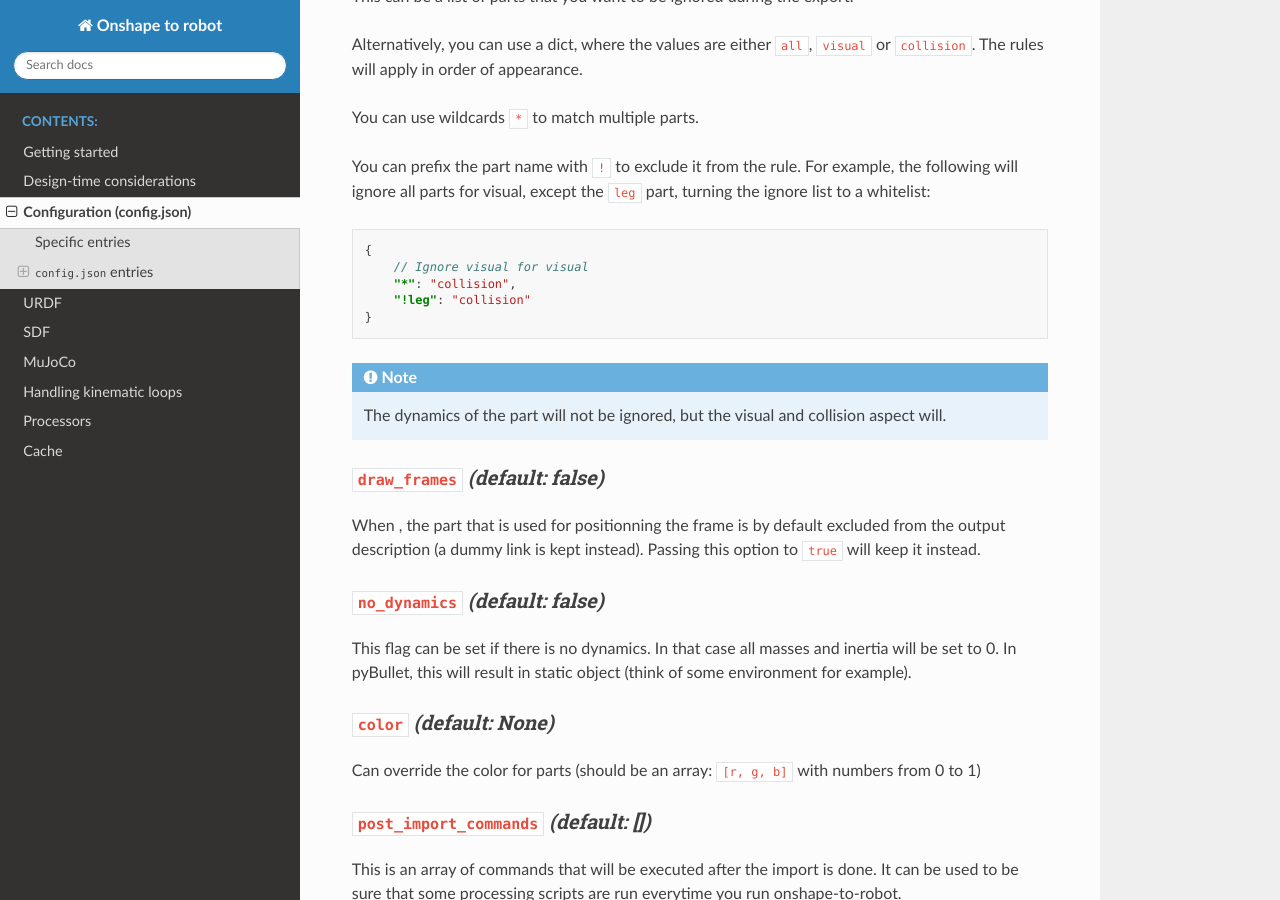
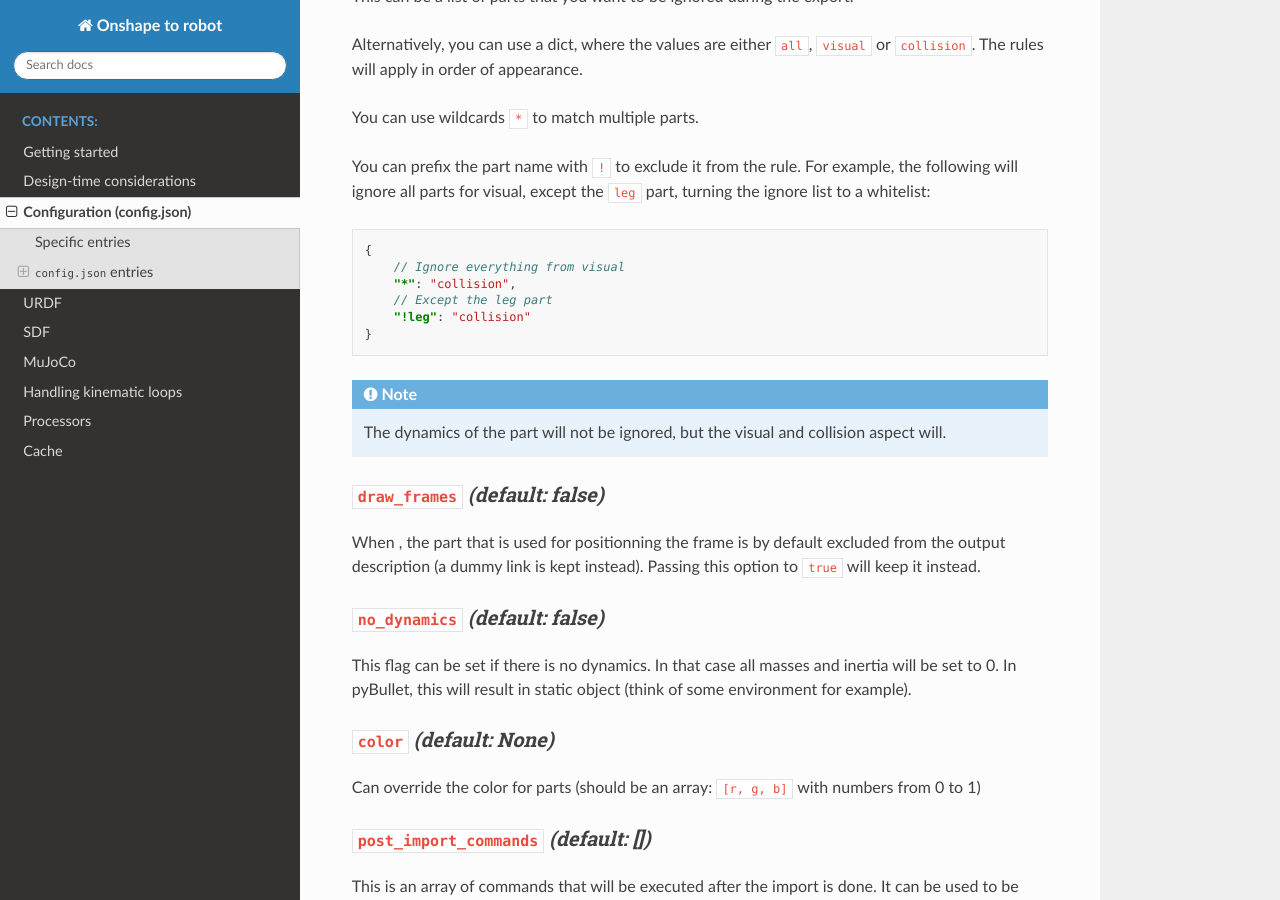
Before and after one commit to Rhoban/onshape-to-robot, a Sphinx documentation site: the page built from docs/source/config.rst, in a window 1280 px wide and 900 px high, scrolled down 3883 px. Built offline with Sphinx 7.4.7 and the Read the Docs theme 3.1.0, drawn with Linux system fonts in a browser that asks for light colours.

Commit message:
Comments in the ignore section example

```diff
--- a/docs/source/config.rst
+++ b/docs/source/config.rst
@@ -193,8 +193,9 @@ You can prefix the part name with ``!`` to exclude it from the rule. For example
 .. code-block:: json
 
     {
-        // Ignore visual for visual
+        // Ignore everything from visual
         "*": "collision",
+        // Except the leg part
         "!leg": "collision"
     }
 
```
